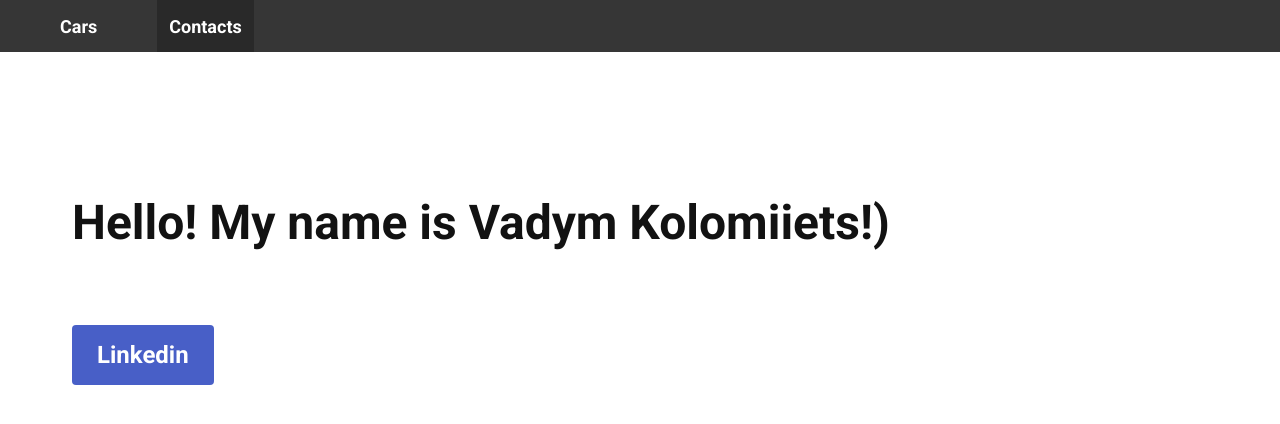
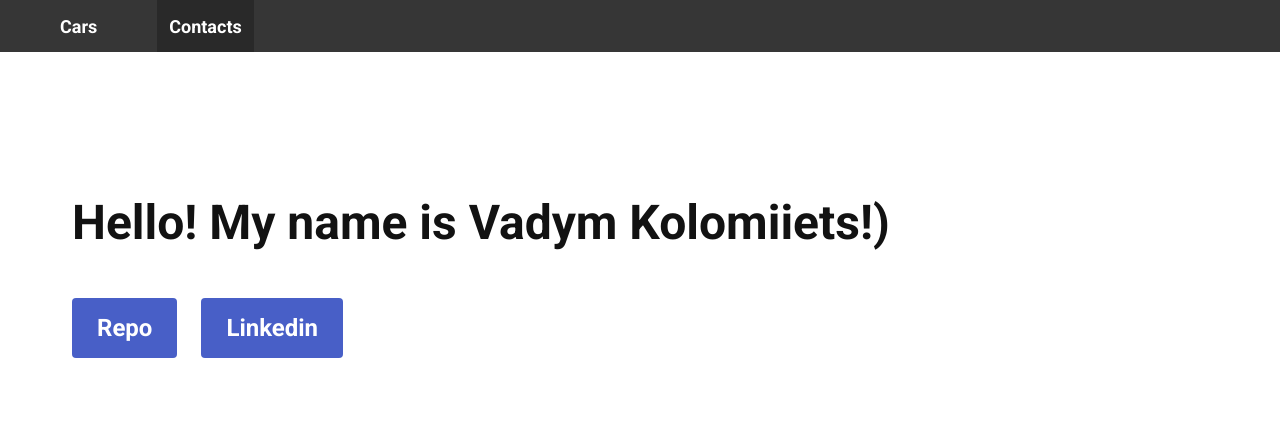
Before and after one commit to VadKol/CarsApp, a React (Create React App) app: page /#/Contacts in a window 1280 px wide. Shown: the top 424 px of the page. Built offline with nearby package versions, Linux system fonts and the light colour scheme.

Commit message:
Added minor fixes

```diff
--- a/package.json
+++ b/package.json
@@ -1,5 +1,6 @@
 {
   "name": "cars-app",
+  "homepage": "https://vadkol.github.io/CarsApp/",
   "version": "0.1.0",
   "private": true,
 
--- a/src/pages/CarsTablePages/Cars.tsx
+++ b/src/pages/CarsTablePages/Cars.tsx
@@ -11,7 +11,6 @@ import '../../styles/CarItem.scss';
 import '../../styles/index.scss';
 import '../../styles/Pagination.scss';
 import '../../styles/transition.scss';
-import classNames from 'classnames';
 
 export const Cars: React.FC = () => {
   const dispatch = useAppDispatch();
@@ -22,7 +21,10 @@ export const Cars: React.FC = () => {
   const [isEditing, setIsEditing] = useState(false);
   const [isDeleting, setIsDeleting] = useState(false);
   const [id, setId] = useState(0);
-  const [currentPage, setCurrentPage] = useState(0);
+  const [currentPage, setCurrentPage] = useState(() => {
+    const storedPage = localStorage.getItem('currentPage');
+    return storedPage ? parseInt(storedPage, 10) : 0;
+  });
 
   const itemsPerPage = 5;
   const pageCount = Math.ceil(cars.length / itemsPerPage);
@@ -30,6 +32,10 @@ export const Cars: React.FC = () => {
   useEffect(() => {
     dispatch(carsActions.init());
   }, []);
+
+  useEffect(() => {
+    localStorage.setItem('currentPage', currentPage.toString());
+  }, [currentPage]);
 
   const visibleCars = useMemo(() => {
     return cars.filter(car =>
@@ -99,7 +105,7 @@ export const Cars: React.FC = () => {
             margin="normal"
           />
         </div>
-        <div className='CarItem CarItem__header'>
+        <div className="CarItem CarItem__header">
           <span className="CarItem__infoWrapper is-italic">Name</span>
           <span className="CarItem__infoWrapper is-italic">Model</span>
           <span className="CarItem__infoWrapper is-italic">Color</span>
@@ -131,6 +137,7 @@ export const Cars: React.FC = () => {
           onPageChange={handlePageChange}
           containerClassName={'pagination'}
           activeClassName={'active'}
+          initialPage={currentPage}
         />
       </div>
 
--- a/src/pages/Home/Contacts.tsx
+++ b/src/pages/Home/Contacts.tsx
@@ -1,5 +1,4 @@
 import React from 'react';
-import { NavLink } from 'react-router-dom';
 
 export const Contacts: React.FC = () => (
 	<section className="fullHeight hero is-medium is-primary has-background-white has-text-black">
@@ -9,8 +8,19 @@ export const Contacts: React.FC = () => (
 				My name is Vadym Kolomiiets!)
 			</p>
 
+			<div className='is-flex'>
+				<div className='mr-5'>
+					<a
+						href="https://github.com/VadKol/CarsApp"
+						target="_blank"
+						rel="noreferrer"
+						className="button is-large is-link"
+					>
+						Repo
+					</a>
+				</div>
 
-			<br />
+				<div>
 					<a
 						href="https://www.linkedin.com/in/vadym-kolomiiets-ua/"
 						target="_blank"
@@ -20,5 +30,9 @@ export const Contacts: React.FC = () => (
 						Linkedin
 					</a>
 				</div>
+			</div>
+
+
+		</div>
 	</section>
 );
```
Also changed, not shown: 1 other file (tests, documents, lock files or other folders). Lines whose indentation alone changed are shown as unchanged.
